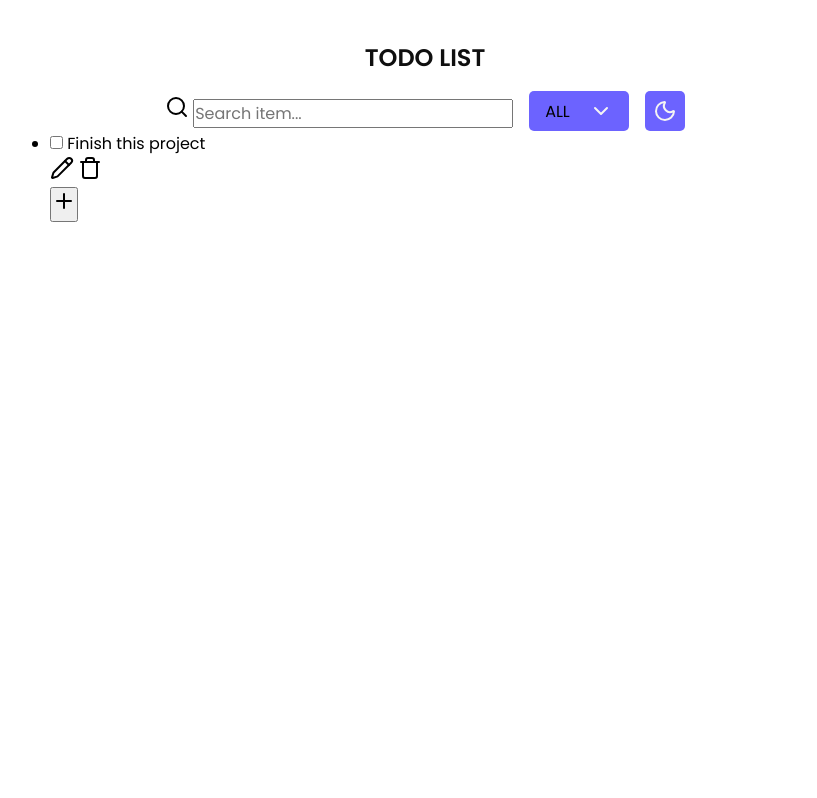
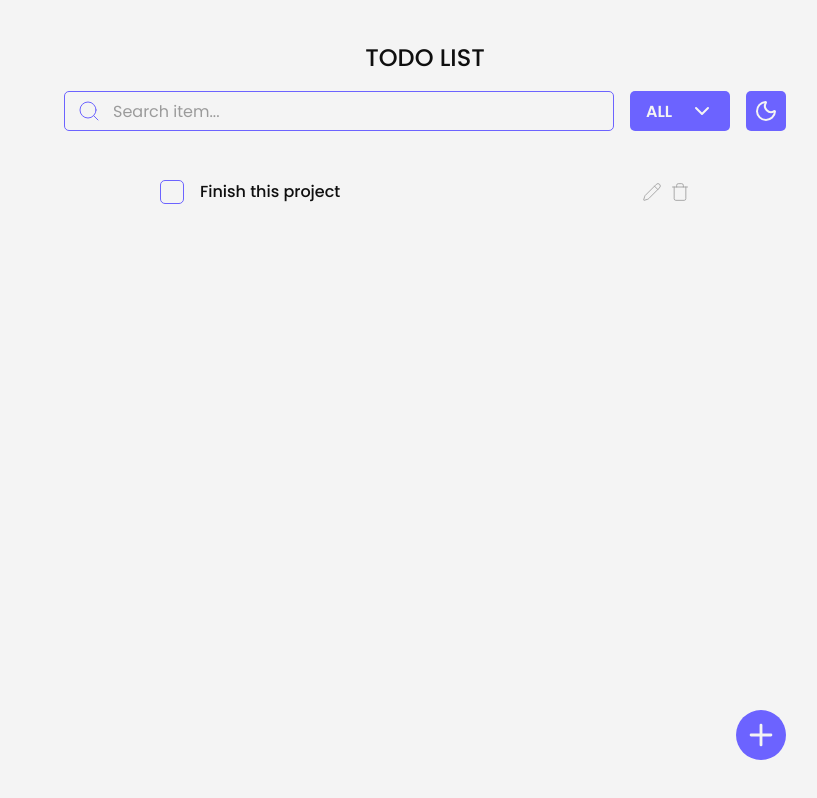
Before and after one commit to nvonil/todo-list-app, a plain HTML site: page index.html in a window 1280 px wide. Shown: the whole page, without its empty margins (215-1032 px from the left). Drawn offline with Linux system fonts and the light colour scheme.

Commit message:
Styled remaining HTML elements from initial commit

```diff
--- a/style.css
+++ b/style.css
@@ -17,17 +17,22 @@
     --secondary-text: #9b9b9b;
 
     --primary-color: #6c63ff;
+    --primary-delete: #ef233c;
 }
 
 body {
     display: grid;
     place-content: center;
 
+    background-color: var(--primary-white);
+
     height: 100vh;
 }
 
 main {
     height: 90vh;
+
+    position: relative;
 }
 
 /* Header */
@@ -41,7 +46,7 @@ main {
 .header-title {
     color: var(--primary-text);
     font-size: 1.5rem;
-    font-weight: 600;
+    font-weight: 500;
 
     text-align: center;
 }
@@ -54,42 +59,44 @@ main {
     align-items: center;
     gap: 1rem;
 
-    width: 750px;
+    width: 100%;
     height: 40px;
 }
 
-/* Input */
+/* Search */
 
-.input-container {
+.search-container {
     display: flex;
     align-items: center;
 
     border: 1px solid var(--primary-color);
     border-radius: 5px;
 
-    width: 500px;
+    width: 550px;
     height: 100%;
 }
 
-.input-container input {
+.search-container input {
     border: none;
 
+    background-color: var(--primary-white);
     color: var(--primary-color);
     outline: none;
 
-    /* fix the length of the input to take up the whole space without messing up the spacing of the search icon */
-    /* width: 100%; */
-    padding-right: 0.5rem;
+    margin-right: 0.75rem;
+
+    flex: 1;
 }
 
-.input-container input::placeholder {
+.search-container input::placeholder {
     color: var(--secondary-text);
 }
 
-.input-container svg {
+.search-container svg {
     color: var(--primary-color);
 
     margin: 0 0.75rem;
+    stroke-width: 1;
 }
 
 /* Filter */
@@ -108,14 +115,18 @@ main {
     width: 100px;
     height: 100%;
     padding: 0 1rem;
+
+    transition: all 0.3s;
 }
 
-.filter-text {
-    background-color: var(--primary-color);
+.filter-container:hover,
+.dark-mode-container:hover {
+    transform: scale(1.05);
+}
+
+.filter-container span {
     color: var(--primary-white);
     font-weight: 600;
-
-    border: none;
 }
 
 .filter-container svg {
@@ -136,8 +147,144 @@ main {
 
     display: grid;
     place-content: center;
+
+    transition: all 0.3s;
 }
 
 .dark-mode-container svg {
     color: var(--primary-white);
 }
+
+/* Todo */
+
+.todo-container {
+    display: flex;
+    flex-direction: column;
+    gap: 2rem;
+
+    list-style-type: none;
+
+    padding: 3rem 6rem;
+}
+
+/* Item */
+
+.todo-item {
+    display: flex;
+    justify-content: space-between;
+    align-items: center;
+}
+
+/* Item Content */
+
+.item-content {
+    display: flex;
+    align-items: center;
+    gap: 1rem;
+}
+
+.item-content input {
+    appearance: none;
+    background-color: var(--primary-white);
+    cursor: pointer;
+
+    border: 1px solid var(--primary-color);
+    border-radius: 5px;
+
+    width: 24px;
+    height: 24px;
+
+    position: relative;
+}
+
+.item-content input::before {
+    content: "";
+    position: absolute;
+    left: 50%;
+    top: 50%;
+    transform: translate(-50%, -50%);
+
+    background-color: var(--primary-color);
+    opacity: 0;
+
+    width: 18px;
+    height: 18px;
+
+    border-radius: 5px;
+
+    transition: all 0.3s;
+}
+
+.item-content input:checked::before {
+    transform: translate(-50%, -50%);
+
+    opacity: 1;
+}
+
+.item-content span {
+    color: var(--primary-text);
+    font-weight: 500;
+}
+
+/* Item Edit / Item Delete */
+
+.item-actions {
+    display: flex;
+    gap: 0.5rem;
+
+    cursor: pointer;
+}
+
+.item-actions svg {
+    color: var(--secondary-text);
+
+    width: 20px;
+    height: 20px;
+    stroke-width: 1;
+
+    transition: all 0.3s;
+}
+
+.item-actions svg:hover {
+    transform: scale(1.05);
+}
+
+.item-actions svg:first-child:hover {
+    color: var(--primary-color);
+}
+
+.item-actions svg:last-child:hover {
+    color: var(--primary-delete);
+}
+
+/* Add Button */
+
+.add-button {
+    width: 50px;
+    height: 50px;
+
+    background-color: var(--primary-color);
+
+    border: none;
+    border-radius: 50%;
+
+    display: grid;
+    place-content: center;
+
+    position: absolute;
+    bottom: 0;
+    right: 0;
+
+    transition: all 0.3s;
+}
+
+.add-button:hover {
+    transform: scale(1.05);
+}
+
+.add-button svg {
+    color: var(--primary-white);
+
+    width: 34px;
+    height: 34px;
+}
```
